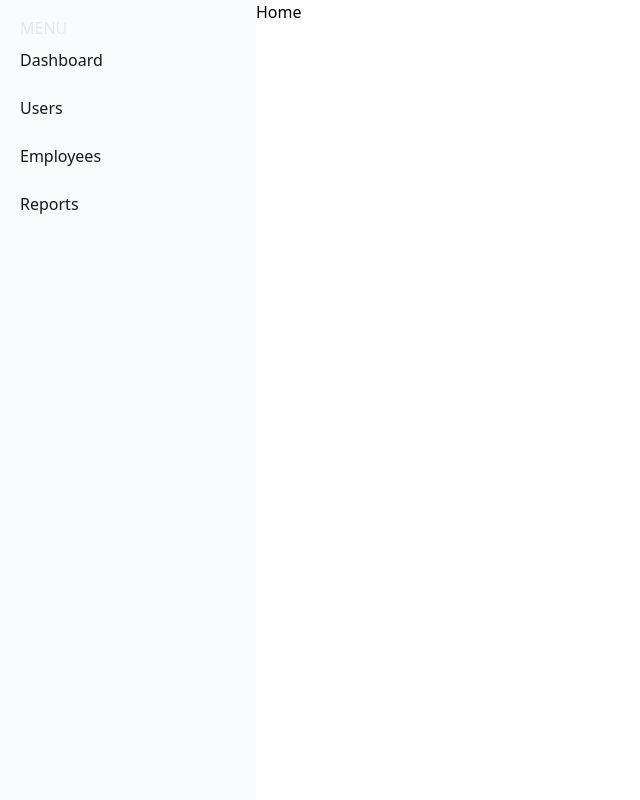
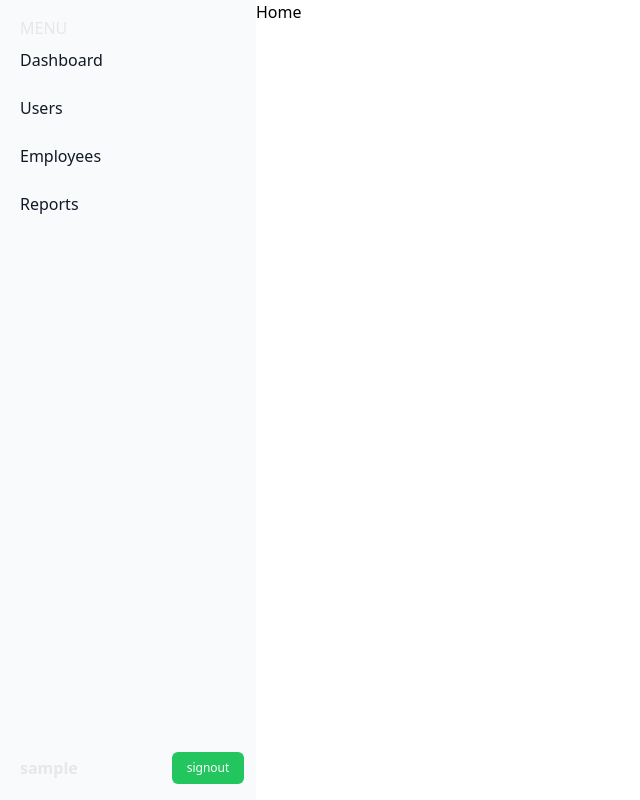
Before and after one commit to rinesaahmedi/human-resource, a React (Create React App) app in the folder frontend/: page / in a window 1280 px wide. Shown: the whole page, without its empty margins (0-640 px from the left). Built offline with nearby package versions, Linux system fonts and the light colour scheme; sample sign-in values are in the browser's storage.

Commit message:
Added the username and a button to log out

```diff
--- a/frontend/src/components/SideBar/index.jsx
+++ b/frontend/src/components/SideBar/index.jsx
@@ -1,8 +1,17 @@
 import React from "react";
 
-import { Link } from "react-router-dom";
+import { Link, useNavigate } from "react-router-dom";
+import Button from "../Button";
 
-const SideBar = (username) => {
+const SideBar = () => {
+  const navigate = useNavigate();
+  const username = localStorage.getItem("username");
+
+  const handleSignOut = () => {
+    localStorage.clear();
+    navigate("/signin");
+  };
+
   return (
     <div className="top-0 left-0 z-40 w-64 h-screen transition-transform -translate-x-full sm:translate-x-0">
       <div className="flex flex-col justify-between h-full px-3 py-4 overflow-y-auto bg-gray-50 dark:bg-purple-800">
@@ -43,8 +52,14 @@ const SideBar = (username) => {
             </li>
           </ul>
         </div>
-        <div>
-          <p className="px-2 text-gray-200 uppercase"></p>
+        <div className="flex items-center justify-between">
+          <p className="px-2 font-bold text-gray-200 ">{username}</p>
+          <Button
+            title="signout"
+            className="px-2 py-2 text-xs max-w-0"
+            onClick={handleSignOut}
+            variant="green"
+          />
         </div>
       </div>
     </div>
--- a/frontend/src/pages/SignIn/index.jsx
+++ b/frontend/src/pages/SignIn/index.jsx
@@ -21,7 +21,9 @@ const SignIn = () => {
 
     if (response.ok) {
       const accessToken = data.data.token;
+      const username = data.data.user.username;
       localStorage.setItem("accessToken", JSON.stringify(accessToken));
+      localStorage.setItem("username", username);
       navigate("/");
       toast.success("Sign in successfully");
     } else {
```
